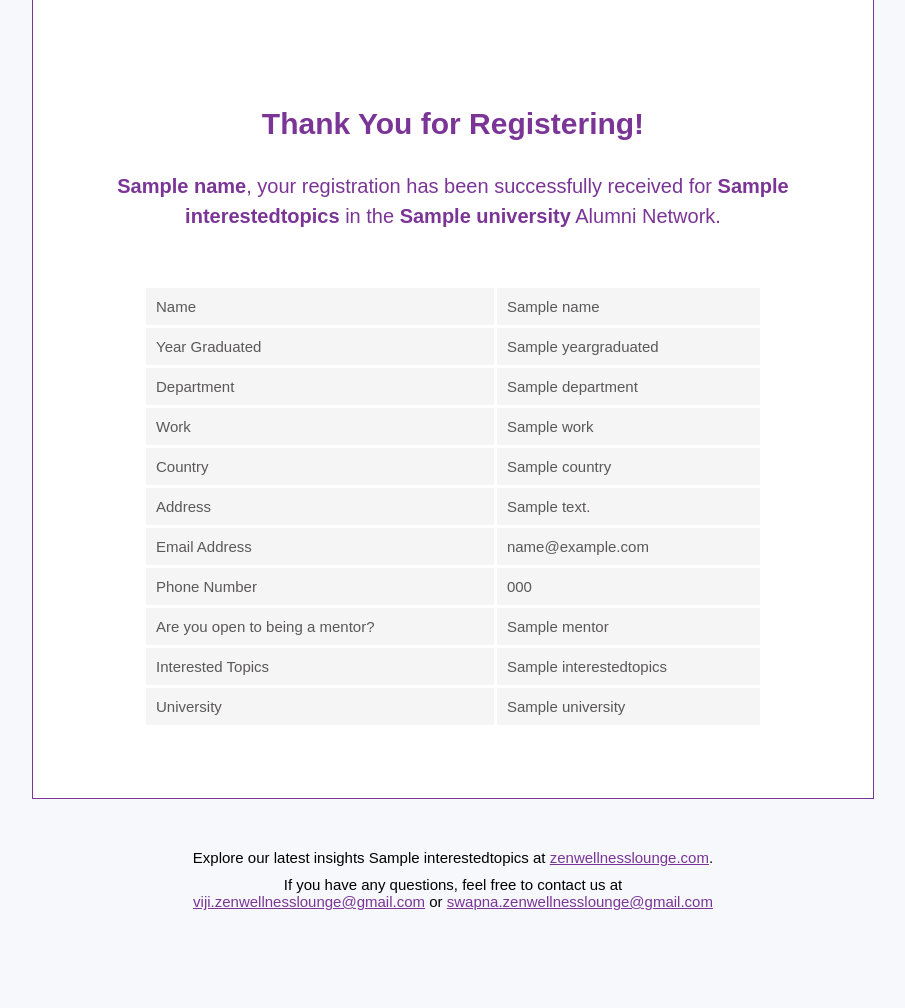
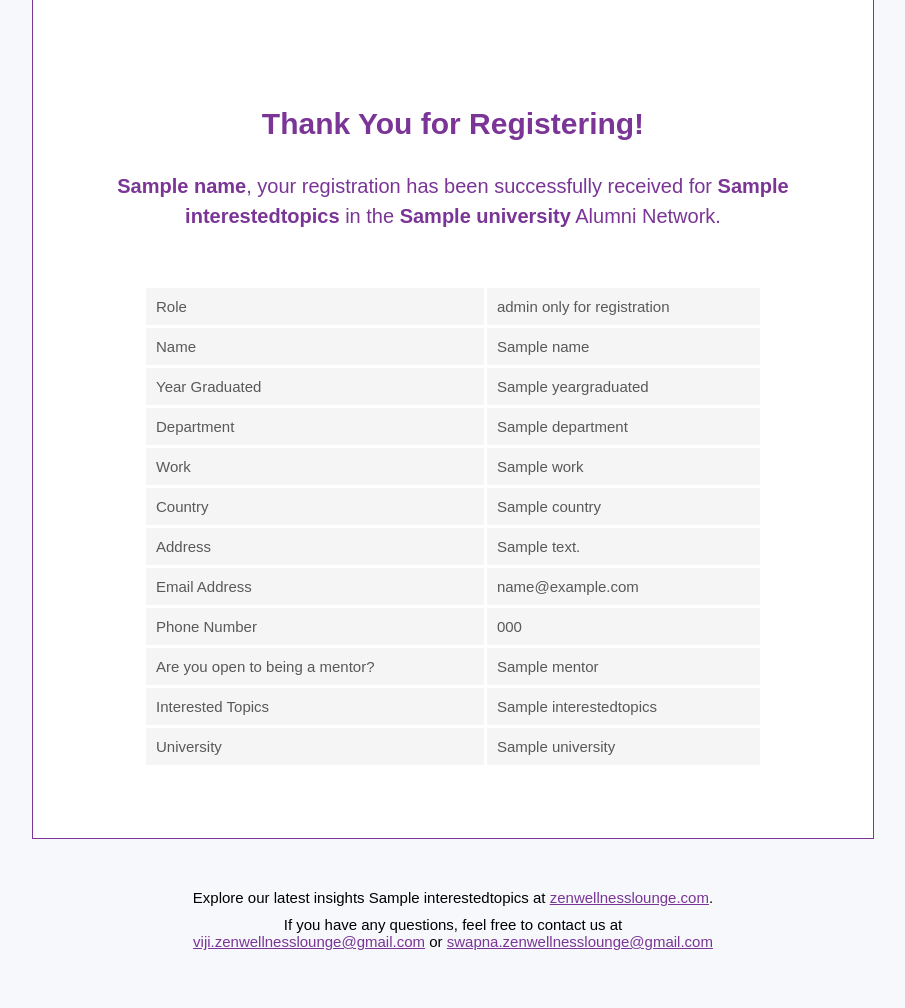
Before and after one commit to INPATHTAMILAN-M/Zenlounge, a Django app: template templates/alumini-registration.html in a window 1280 px wide. Shown: the part 254-1262 px from the top of the page, without its empty margins (187-1092 px from the left). Before the commit the page ends 1164 px from the top, so only its background shows below. Run offline with Django 5.2, Linux system fonts and the light colour scheme; the template is opened without the code that fills it: most values are stand-ins (such as "Sample title", 1, 10 or a date in 2020).

Commit message:
Add role display to alumni and student registration templates

```diff
--- a/templates/alumini-registration.html
+++ b/templates/alumini-registration.html
@@ -89,6 +89,7 @@
             </div>
             <br><br>
             <table class="details-table">
+                <tr style="background: #f5f5f5;"><td>Role</td><td>{{ role }} only for registration</td></tr>
                 <tr style="background: #f5f5f5;"><td>Name</td><td>{{ name }}</td></tr>
                 <tr style="background: #f5f5f5;"><td>Year Graduated</td><td>{{ yeargraduated }}</td></tr>
                 <tr style="background: #f5f5f5;"><td>Department</td><td>{{ department }}</td></tr>
--- a/templates/student-registration.html
+++ b/templates/student-registration.html
@@ -86,6 +86,7 @@
                 </td>
             </div><br><br>
             <table class="details-table">
+                <tr style="background: #f5f5f5;"><td>Role</td><td>{{ role }}</td></tr>
                 <tr style="background: #f5f5f5;"><td>Name</td><td>{{ name }}</td></tr>
                 <tr style="background: #f5f5f5;"><td>Email Address</td><td>{{ emailaddress }}</td></tr>
                 <tr style="background: #f5f5f5;"><td>Department</td><td>{{ department }}</td></tr>
```
